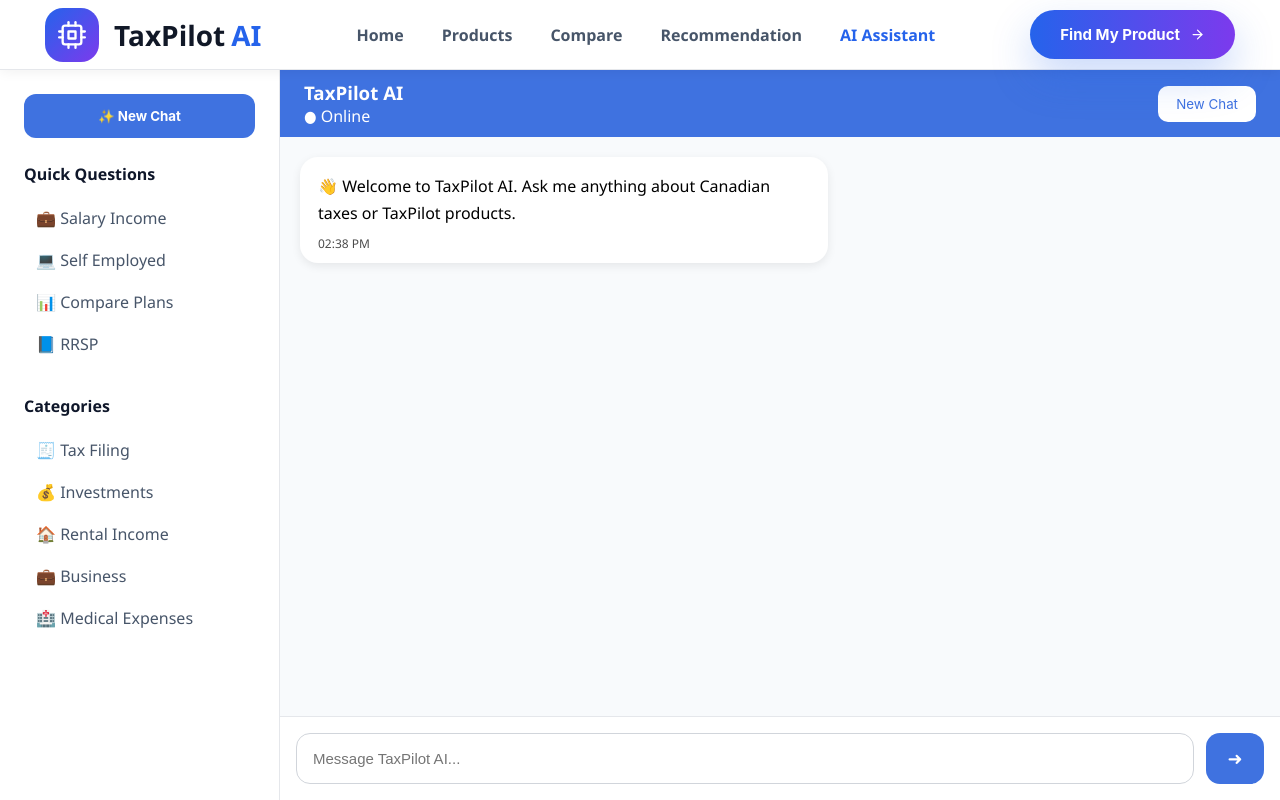
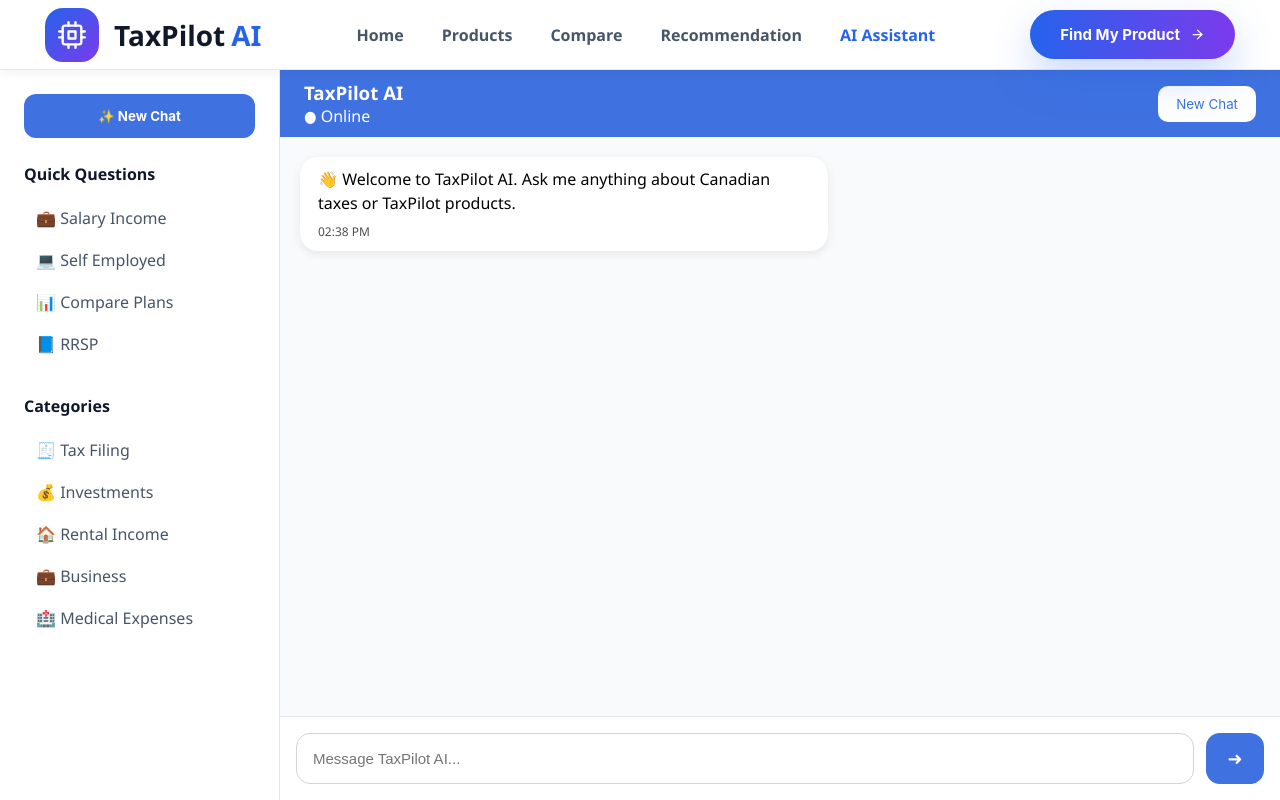
Before and after one commit to muzammil0553-dot/taxpilot-ai, a React (Vite) app: page /assistant in a window 1280 px wide. Built offline with nearby package versions, Linux system fonts and the light colour scheme.

Commit message:
Fix Assistant page message formatting

```diff
--- a/src/pages/Assistant/AssistantPage.css
+++ b/src/pages/Assistant/AssistantPage.css
@@ -136,28 +136,9 @@
     border-radius:18px;
     line-height:1.5;
 }
-.message-text p {
-    margin: 6px 0;
-}
-
-.message-text ul {
-    margin: 6px 0;
-    padding-left: 20px;
-}
-
-.message-text li {
-    margin: 3px 0;
-    line-height: 1.5;
-}
-
-.message-text h1,
-.message-text h2,
-.message-text h3 {
-    margin: 8px 0;
-}
-
-.message-text {
-    line-height: 1.5;
+.message-text{
+    white-space:pre-wrap;
+    line-height:1.5;
 }
 
 /* ===========================
--- a/src/pages/Assistant/AssistantPage.jsx
+++ b/src/pages/Assistant/AssistantPage.jsx
@@ -282,16 +282,8 @@
 
                                     >
 
-                                        <div
-  className="message-text"
-  style={{
-    whiteSpace: "pre-wrap",
-    lineHeight: "1.7",
-  }}
->
-  <ReactMarkdown>
+                                       <div className="message-text">
     {msg.text}
-  </ReactMarkdown>
 </div>
 
                                         {msg.product && (
```
